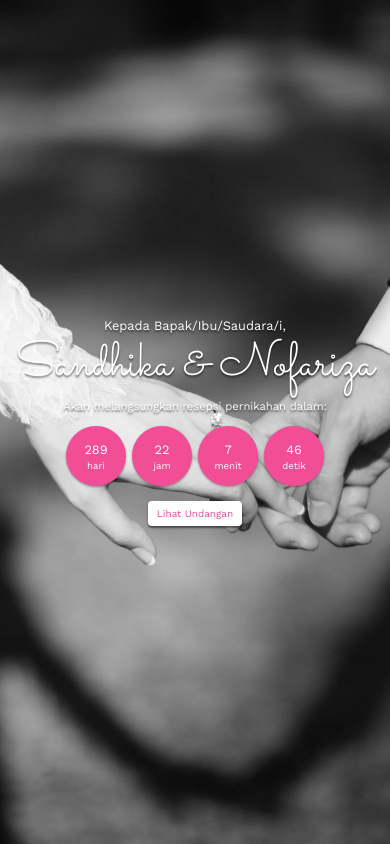
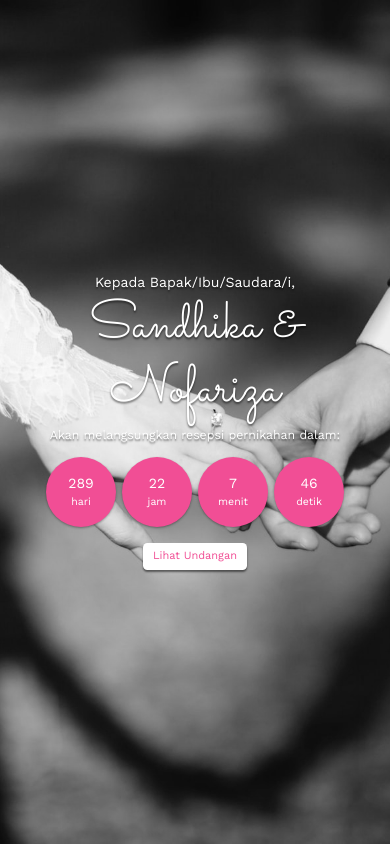
Before and after one commit to fikridyth/wedding, a plain HTML site: page index.html in a window 390 px wide. Shown: the top 844 px of the page. Drawn offline with nearby package versions, Linux system fonts and the light colour scheme; some packages are replaced by stand-ins of ours; a script that the page names is missing.

Commit message:
edit style

```diff
--- a/style.css
+++ b/style.css
@@ -498,11 +498,11 @@ footer li {
 /* mobile phone */
 @media (max-width: 400px) {
   html {
-    font-size: 50%;
+    font-size: 55%;
   }
 
   .simply-countdown>.simply-section {
-    padding: 30px;
+    padding: 35px;
     margin: 3px;
   }
 
```
